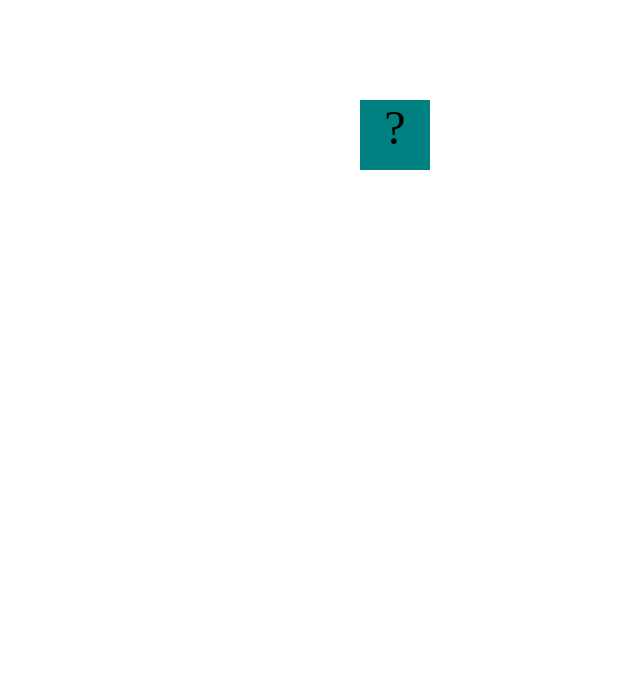
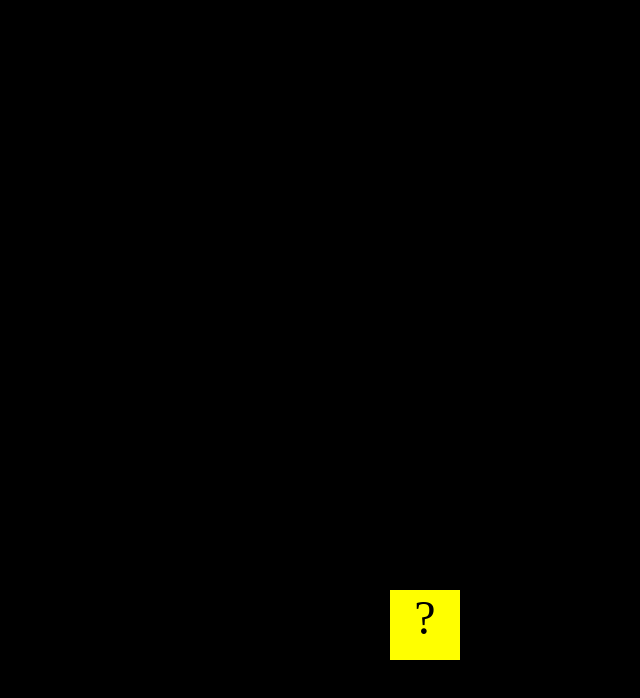
Before and after one commit to JonathanZ29/JonathanZ29.github.io, a plain HTML site: page projects/bouncing-box/index.html in a window 1280 px wide. Shown: the whole page, without its empty margins (640-1280 px from the left). Drawn offline with Linux system fonts and the light colour scheme.

Commit message:
add bouncing box

```diff
--- a/projects/bouncing-box/index.html
+++ b/projects/bouncing-box/index.html
@@ -8,7 +8,7 @@
 		.box {
 			width: 70px;
 			height: 70px;
-			background-color: teal;
+			background-color: yellow;
 			font-size: 300%;
 			text-align: center;
 			user-select: none;
@@ -19,6 +19,7 @@
 		}
 		.board{
 			height: 100vh;
+			background-color: black
 		}
 	</style>
 	<!-- 	<script src="//cdnjs.cloudflare.com/ajax/libs/jquery/2.1.1/jquery.min.js"></script> -->
@@ -48,8 +49,9 @@
 			box.on('click', handleBoxClick);
 
 			// moves the Box to a new position on the screen along the X-Axis
-			function moveBoxTo(newPositionX) {
+			function moveBoxTo(newPositionX, newPositionY) {
 				box.css("left", newPositionX);
+				box.css("top", newPositionY)
 			}
 
 			// changes the text displayed on the Box
@@ -62,9 +64,13 @@
 			//////////////////////////////////////////////////////////////////
 
 			// TODO 2 - Variable declarations
-			var positionX = 0
+			var positionX = 30
 			var points = 0
 			var speed = 10
+			var positionY = 30
+			var speedY = 10
+			var boardHeight = jQuery(window).height();
+			var randNum = Math.random() * 100;
 			/*
 			This Function will be called 20 times/second. Each time it is called,
 			it should move the Box to a new location. If the box drifts off the screen
@@ -73,12 +79,19 @@
 			/*we want to increase the value of positionX by 10*/
 			function update() {
 				positionX = positionX + speed
-				moveBoxTo(positionX);
+				positionY = positionY + speedY
+				moveBoxTo(positionX, positionY);
 				if(positionX > boardWidth){
 					speed = -speed
 				}
 				else if(positionX < 0){
 					speed = -speed
+				}
+				if(positionY > boardHeight){
+					speedY = -speedY
+				}
+				else if(positionY < 0){
+					speedY = -speedY
 				}
 			};
 
@@ -89,12 +102,19 @@
 			*/
 			function handleBoxClick() {
 				points = points + 1
-				positionX = 0
+				positionX = randNum
+				positionY = randNum
 				if(speed > 0){
 					speed = speed + 3
 				}
 				else if(speed < 0){
 					speed = speed - 3
+				}
+				if(speedY > 0){
+					speedY = speedY + 3
+				}
+				else if(speedY < 0){
+					speedY = speedY  - 3
 				}
 				changeBoxText(points)
 			};
```
